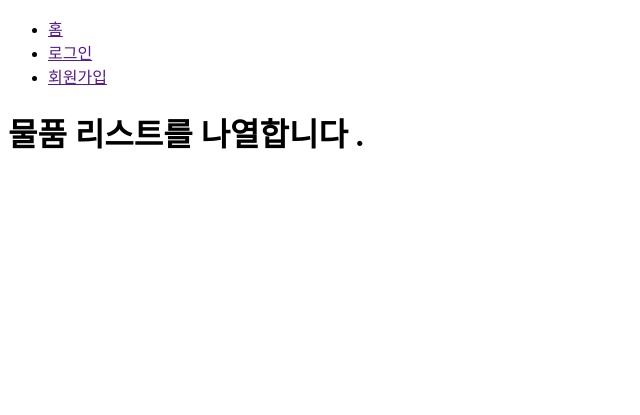
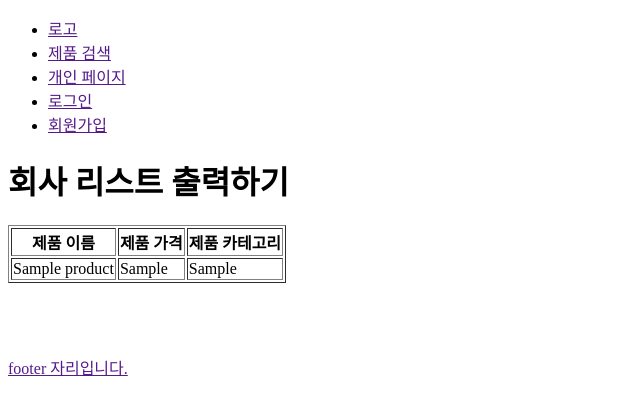
Before and after one commit to kim-sang-hyeob/django, a Django app: page /1 in a window 1280 px wide. Shown: the top 415 px of the page, without its empty margins (0-640 px from the left). Run offline with Django 3.2, Linux system fonts and the light colour scheme; tables that the repository leaves empty hold one stand-in row (values such as "Sample post").

Commit message:
회사->물품리스트 출력 구현 완료

```diff
--- a/WebPage/mainapp/views.py
+++ b/WebPage/mainapp/views.py
@@ -13,20 +13,13 @@ def company_list(request):
     context={'company_list_all':company_list_all}
     return render(request ,'company_list.html' , context)
 
-
+# 여기서 막힘.
 def company_detail(request,id):
     company_id = Company_Data.objects.get(id=id)
-    context ={'company_id':company_id}
+    product = Product.objects.all()
+    context ={'company_id':company_id ,'product':product}
     return render(request, 'company_product.html', context)
 
 
-'''def products(request,id):
-    product_id=get_object_or_404(Product,id=id)
-    product=Product.objects.all()
-    context = {'product':product, 'product_id':product_id}
-    return render(request , 'product.html' , context)
-
-    # 여기서 약간 헷갈림. detail처럼 구현하려고 했는데 어쨰서인지 구현이 잘 안됨.'''
-
-def product_list(request ):
+def product_list(request):
     pass
--- a/WebPage/templates/base.html
+++ b/WebPage/templates/base.html
@@ -10,7 +10,9 @@
     <header>
         <nav>
             <ul>
-                <li><a href="">홈</a></li>
+                <li><a href="">로고 </a></li>
+                <li><a href="">제품 검색</a></li>
+                <li><a href="">개인 페이지</a></li>
                 {% if user.is_authenticated %}
                     <li><a href="">로그아웃</a></li>
                 {% else %}
@@ -23,5 +25,12 @@
 {% block content %}{% endblock%}
 
 {% block javascript %}{% endblock %}
+<br>
+<br>
+<br>
+<br>
+<footer>
+    <a href="">footer 자리입니다.</a>
+</footer>
 </body>
 </html>
--- a/WebPage/templates/company_list.html
+++ b/WebPage/templates/company_list.html
@@ -23,7 +23,7 @@
 
     {% for company in company_list_all %}
     <tr>
-        <td><a href="{% url 'company_detail' company.id %}">{{company.company_name}}</a></td> <!-- 우리가 불러올 id 값 들고오기 -->
+        <td><a href="{% url 'company_detail' company.id %}">{{company.company_name}}</a></td>
         <td>{{ company.ceo_of_company}}</td>
         <td>{{ company.year_of_establishment}}</td>
         <td>{{ company.area}}</td>
--- a/WebPage/templates/company_product.html
+++ b/WebPage/templates/company_product.html
@@ -1,8 +1,34 @@
 {% extends 'base.html' %}
 
+{% block title %} 회사 제품 출력  {% endblock %}
+
+<!--
+    추가내용  : product 의 post_id 를 확인한 후에 리스트를 출력해야하는데..
+-->
 
 {% block content %}
-<h1> 물품 리스트를 나열합니다 .</h1>
+
+<h1>회사 리스트 출력하기 </h1> <!-- 출력 : Company_Data object (1)-->
+
+<table border="1">
+    <tr>
+        <th>제품 이름</th>
+        <th>제품 가격</th>
+        <th>제품 카테고리</th>
+    </tr>
+
+    {% for p in product %}
+    {% if company_id.id == p.post_id %}
+    <tr>
+        <td>{{ p.product_name }}</td>
+        <td>{{ p.category }}</td>
+        <td>{{ p.price }}</td>
+    </tr>
+    {% endif %}
+{% endfor %}
 
 
+
+</table>
+
 {% endblock%}
```
